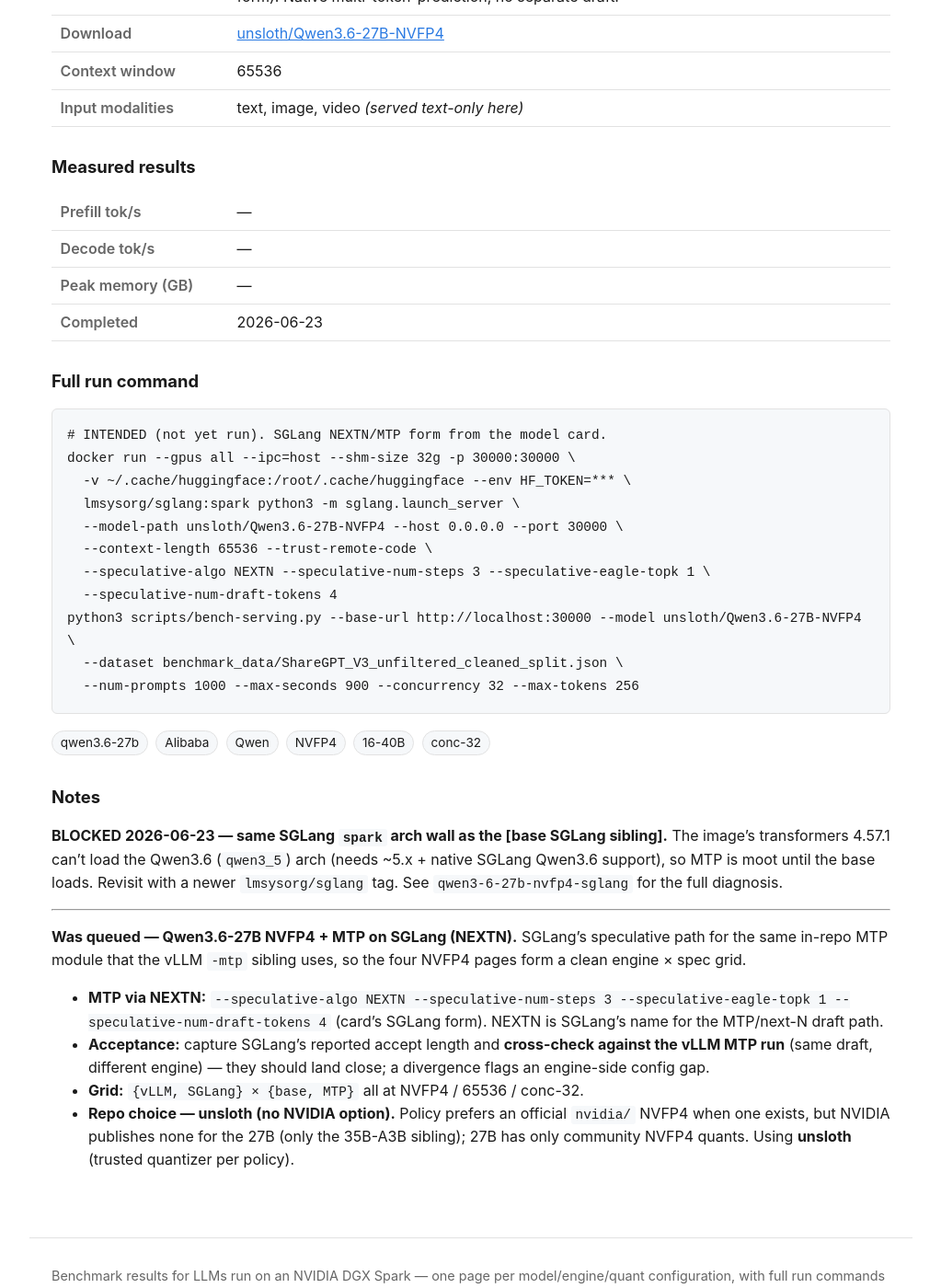
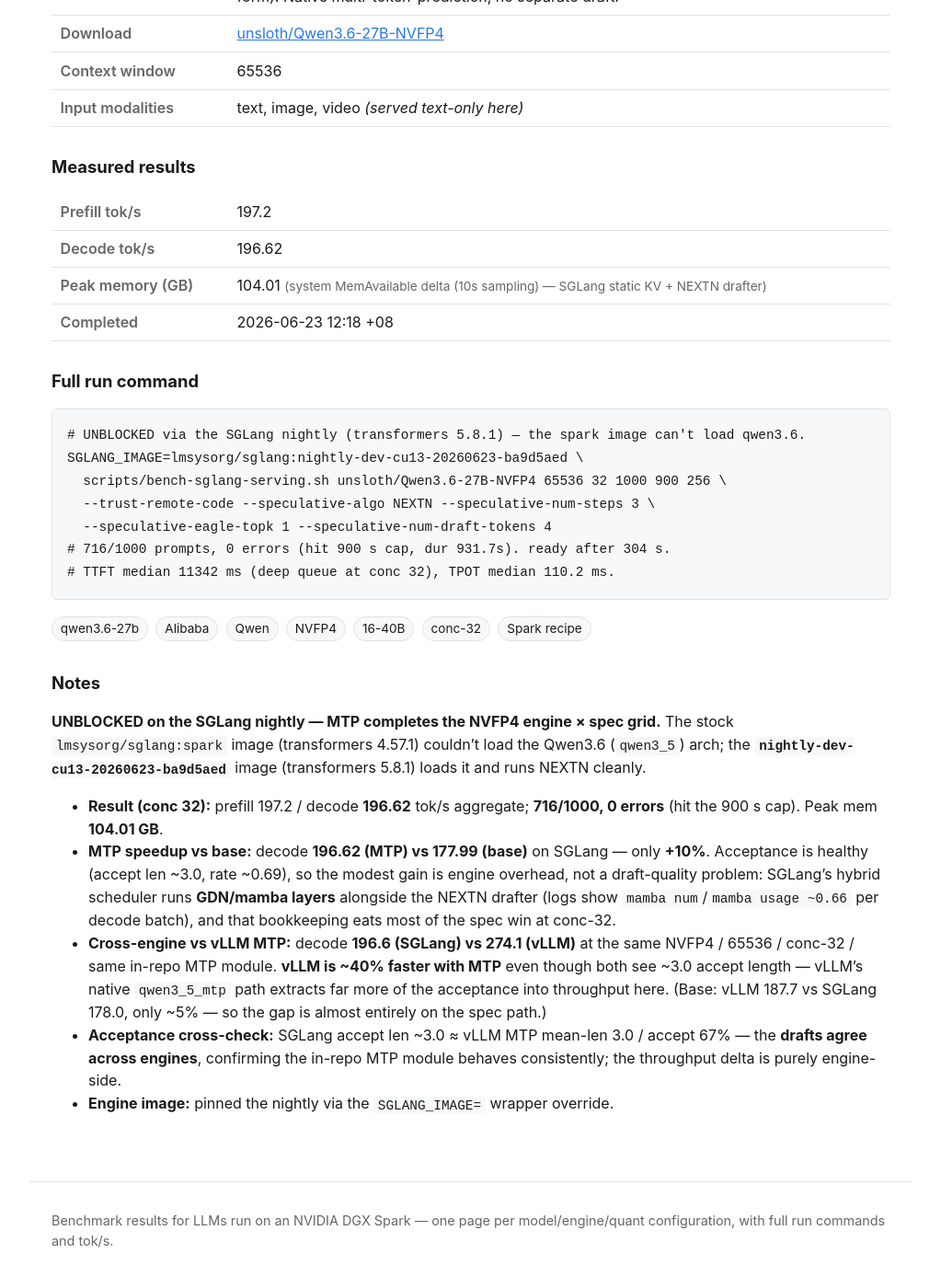
Before and after one commit to yjsoon/autobench, a Jekyll site: the page built from _configs/qwen3-6-27b-nvfp4-sglang-mtp.md, in a window 1280 px wide and 1400 px high, scrolled down 573 px. Shown: the whole window at 92% size, without its empty margins (128-1151 px from the left). Built offline with Jekyll 4.4.1, drawn with Linux system fonts in a browser that asks for light colours; some of the changed text lies outside the part shown.

Commit message:
Bench: Qwen3.6-27B SGLang NVFP4 NEXTN/MTP — decode 197 tok/s (+10% vs base), accept ~3.0
vLLM MTP (274) ~40% faster than SGLang MTP (197) at same ~3.0 accept length;
gap is engine-side (SGLang hybrid GDN/mamba scheduler overhead), not draft quality.

Co-Authored-By: Claude Opus 4.8 <noreply@anthropic.com>
Claude-Session: https://claude.ai/code/session_01B9a7mhJxZceLtkYS7wKerp

```diff
--- a/_configs/qwen3-6-27b-nvfp4-sglang-mtp.md
+++ b/_configs/qwen3-6-27b-nvfp4-sglang-mtp.md
@@ -14,46 +14,42 @@ context: 65536
 modalities: [text, image, video]
 mm_served: false
 concurrency: 32
-tags: [qwen3.6-27b, Alibaba, Qwen, NVFP4, 16-40B, conc-32]
-status: blocked
-prefill_toks:
-decode_toks:
-mem_gb:
-mem_source:
-spec_acceptance:
+tags: [qwen3.6-27b, Alibaba, Qwen, NVFP4, 16-40B, conc-32, Spark recipe]
+status: done
+prefill_toks: 197.2
+decode_toks: 196.62
+mem_gb: 104.01
+mem_source: system MemAvailable delta (10s sampling) — SGLang static KV + NEXTN drafter
+spec_acceptance: accept len ~3.0 (range 2.85–3.22) · accept rate ~0.69 — from SGLang decode-batch logs
 measured_on: 2026-06-23
-completed_at:
-engine_image: lmsysorg/sglang:spark
+completed_at: 2026-06-23 12:18 +08
+engine_image: lmsysorg/sglang:nightly-dev-cu13-20260623-ba9d5aed@sha256:ca580c17cf5f9d2e268f4153d977e3cd46528feb2c62a4de8683a05d08da3cf2
 run_command: |
-  # INTENDED (not yet run). SGLang NEXTN/MTP form from the model card.
-  docker run --gpus all --ipc=host --shm-size 32g -p 30000:30000 \
-    -v ~/.cache/huggingface:/root/.cache/huggingface --env HF_TOKEN=*** \
-    lmsysorg/sglang:spark python3 -m sglang.launch_server \
-    --model-path unsloth/Qwen3.6-27B-NVFP4 --host 0.0.0.0 --port 30000 \
-    --context-length 65536 --trust-remote-code \
-    --speculative-algo NEXTN --speculative-num-steps 3 --speculative-eagle-topk 1 \
-    --speculative-num-draft-tokens 4
-  python3 scripts/bench-serving.py --base-url http://localhost:30000 --model unsloth/Qwen3.6-27B-NVFP4 \
-    --dataset benchmark_data/ShareGPT_V3_unfiltered_cleaned_split.json \
-    --num-prompts 1000 --max-seconds 900 --concurrency 32 --max-tokens 256
+  # UNBLOCKED via the SGLang nightly (transformers 5.8.1) — the spark image can't load qwen3.6.
+  SGLANG_IMAGE=lmsysorg/sglang:nightly-dev-cu13-20260623-ba9d5aed \
+    scripts/bench-sglang-serving.sh unsloth/Qwen3.6-27B-NVFP4 65536 32 1000 900 256 \
+    --trust-remote-code --speculative-algo NEXTN --speculative-num-steps 3 \
+    --speculative-eagle-topk 1 --speculative-num-draft-tokens 4
+  # 716/1000 prompts, 0 errors (hit 900 s cap, dur 931.7s). ready after 304 s.
+  # TTFT median 11342 ms (deep queue at conc 32), TPOT median 110.2 ms.
 ---
 
-**BLOCKED 2026-06-23 — same SGLang `spark` arch wall as the [base SGLang sibling].** The image's
-transformers 4.57.1 can't load the Qwen3.6 (`qwen3_5`) arch (needs ~5.x + native SGLang Qwen3.6 support),
-so MTP is moot until the base loads. Revisit with a newer `lmsysorg/sglang` tag. See
-`qwen3-6-27b-nvfp4-sglang` for the full diagnosis.
+**UNBLOCKED on the SGLang nightly — MTP completes the NVFP4 engine × spec grid.** The stock
+`lmsysorg/sglang:spark` image (transformers 4.57.1) couldn't load the Qwen3.6 (`qwen3_5`) arch; the
+**`nightly-dev-cu13-20260623-ba9d5aed`** image (transformers 5.8.1) loads it and runs NEXTN cleanly.
 
----
-
-**Was queued — Qwen3.6-27B NVFP4 + MTP on SGLang (NEXTN).** SGLang's speculative path for the same in-repo
-MTP module that the vLLM `-mtp` sibling uses, so the four NVFP4 pages form a clean engine × spec grid.
-
-- **MTP via NEXTN:** `--speculative-algo NEXTN --speculative-num-steps 3 --speculative-eagle-topk 1
-  --speculative-num-draft-tokens 4` (card's SGLang form). NEXTN is SGLang's name for the MTP/next-N
-  draft path.
-- **Acceptance:** capture SGLang's reported accept length and **cross-check against the vLLM MTP run**
-  (same draft, different engine) — they should land close; a divergence flags an engine-side config gap.
-- **Grid:** `{vLLM, SGLang} × {base, MTP}` all at NVFP4 / 65536 / conc-32.
-- **Repo choice — unsloth (no NVIDIA option).** Policy prefers an official `nvidia/` NVFP4 when one
-  exists, but NVIDIA publishes none for the 27B (only the 35B-A3B sibling); 27B has only community NVFP4
-  quants. Using **unsloth** (trusted quantizer per policy).
+- **Result (conc 32):** prefill 197.2 / decode **196.62** tok/s aggregate; **716/1000, 0 errors** (hit the
+  900 s cap). Peak mem **104.01 GB**.
+- **MTP speedup vs base:** decode **196.62 (MTP) vs 177.99 (base)** on SGLang — only **+10%**. Acceptance
+  is healthy (accept len ~3.0, rate ~0.69), so the modest gain is engine overhead, not a draft-quality
+  problem: SGLang's hybrid scheduler runs **GDN/mamba layers** alongside the NEXTN drafter (logs show
+  `mamba num`/`mamba usage ~0.66` per decode batch), and that bookkeeping eats most of the spec win at
+  conc-32.
+- **Cross-engine vs vLLM MTP:** decode **196.6 (SGLang) vs 274.1 (vLLM)** at the same NVFP4 / 65536 /
+  conc-32 / same in-repo MTP module. **vLLM is ~40% faster with MTP** even though both see ~3.0 accept
+  length — vLLM's native `qwen3_5_mtp` path extracts far more of the acceptance into throughput here.
+  (Base: vLLM 187.7 vs SGLang 178.0, only ~5% — so the gap is almost entirely on the spec path.)
+- **Acceptance cross-check:** SGLang accept len ~3.0 ≈ vLLM MTP mean-len 3.0 / accept 67% — the **drafts
+  agree across engines**, confirming the in-repo MTP module behaves consistently; the throughput delta is
+  purely engine-side.
+- **Engine image:** pinned the nightly via the `SGLANG_IMAGE=` wrapper override.
```
